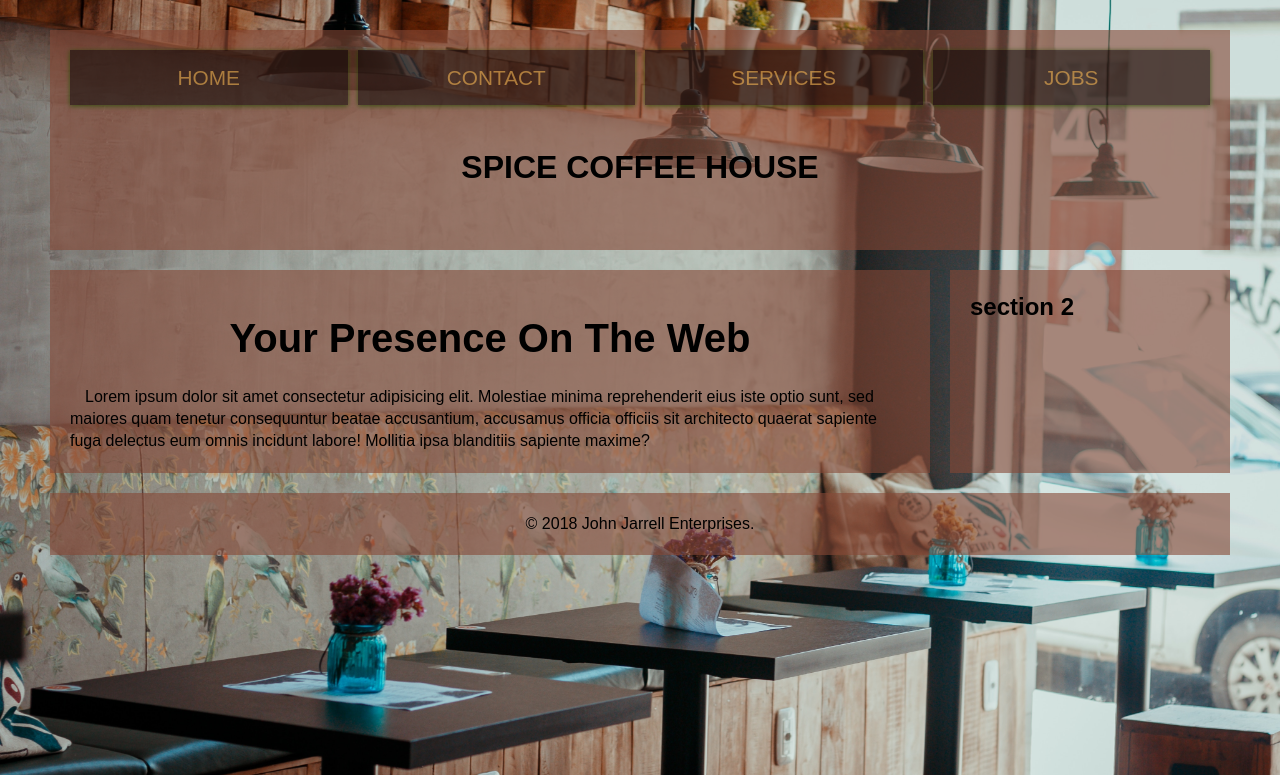
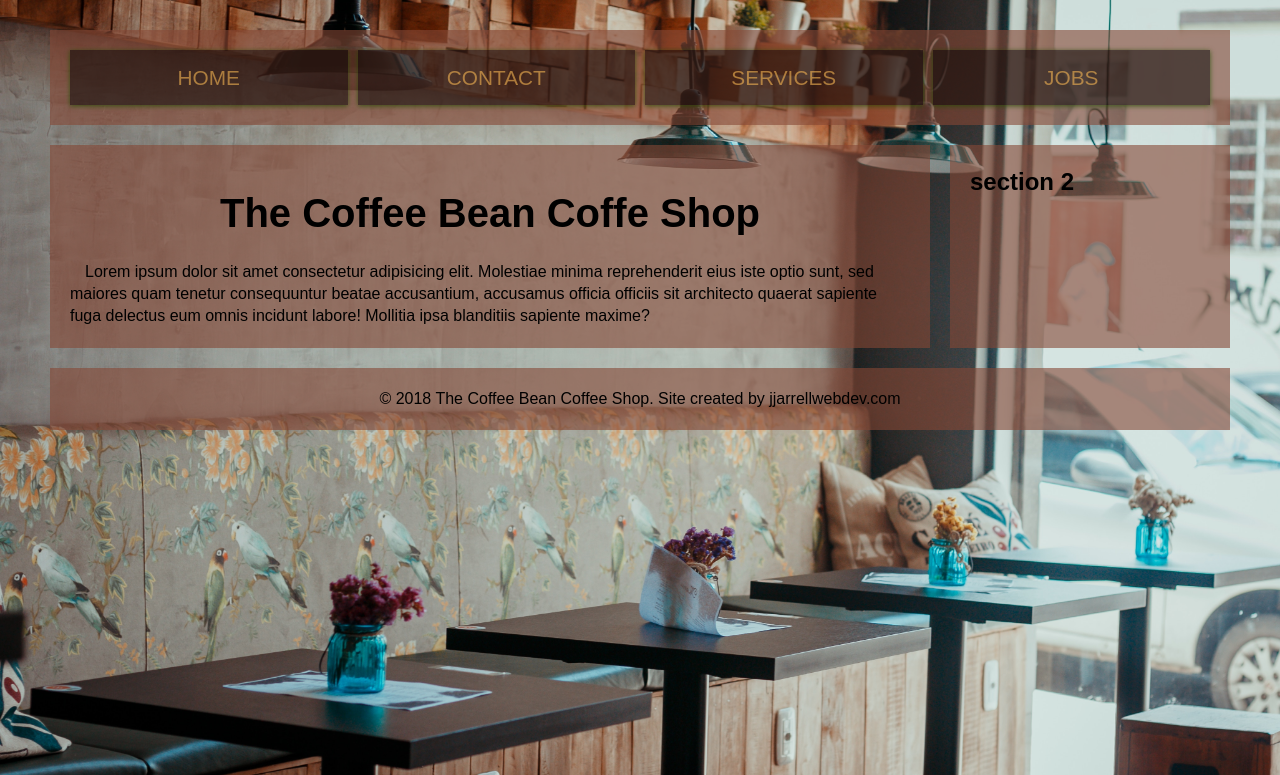
Before and after one commit to johnsfs/grid-layout, a PHP site: page / in a window 1280 px wide. Shown: the top 775 px of the page. Run offline with PHP 8.4, Linux system fonts and the light colour scheme.

Commit message:
changed markup layout and added styles

```diff
--- a/css/style.css
+++ b/css/style.css
@@ -57,12 +57,6 @@ body {
     color: var(--dark);
 }
 
-header {
-    text-align: center;
-    padding: 40px 20px;
-    text-transform: uppercase;
-}
-
 .section1 {
     grid-column: 1/5;
     padding: 20px;
--- a/index.php
+++ b/index.php
@@ -16,19 +16,16 @@
                 <li><a href="#">Services</a></li>
                 <li><a href="#">Jobs</a></li>
             </ul>
-            <header>
-                <h1>Spice Coffee House</h1>
-            </header>
         </div>
         <div class="section1">
-            <h1>Your Presence On The Web</h1>
+            <h1>The Coffee Bean Coffe Shop</h1>
             <p>Lorem ipsum dolor sit amet consectetur adipisicing elit. Molestiae minima reprehenderit eius iste optio sunt, sed maiores quam tenetur consequuntur beatae accusantium, accusamus officia officiis sit architecto quaerat sapiente fuga delectus eum omnis incidunt labore! Mollitia ipsa blanditiis sapiente maxime?</p>
         </div>
         <div class="section2">
             <h2>section 2</h2>
         </div>
         <div class="footer">
-            <p>&copy; 2018 John Jarrell Enterprises.</p>
+            <p>&copy; 2018 The Coffee Bean Coffee Shop. Site created by jjarrellwebdev.com</p>
         </div>
     </div>
 </body>
```
